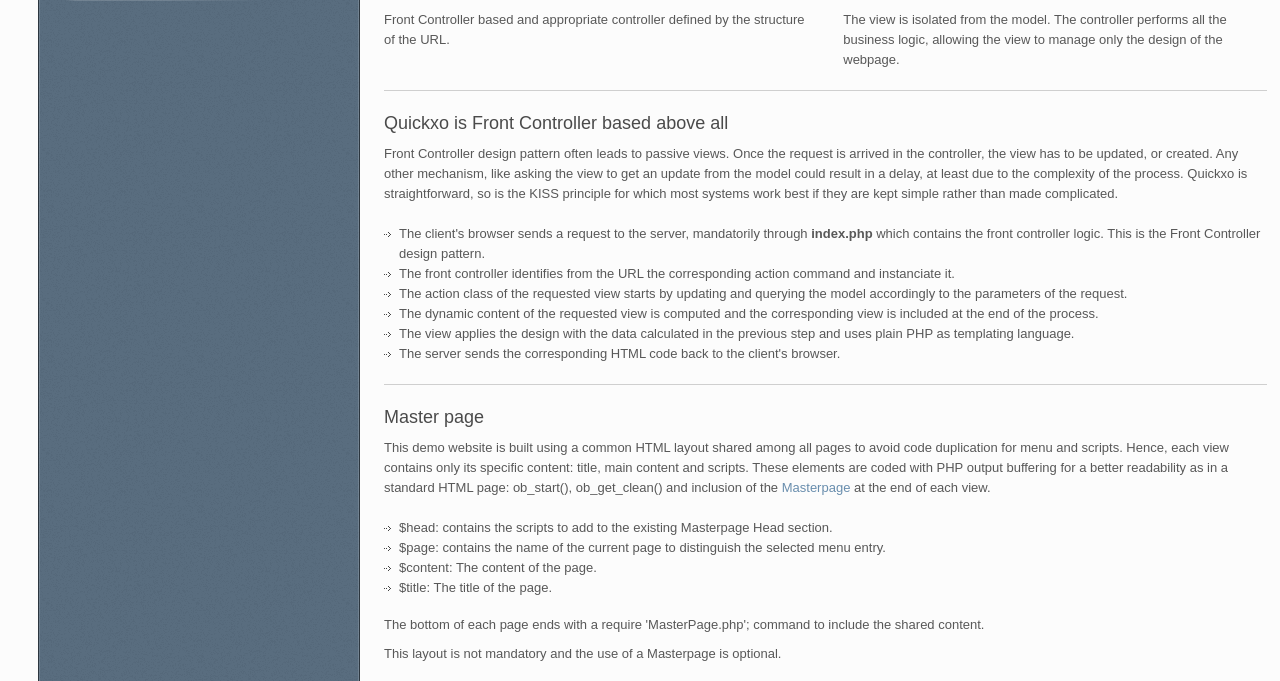
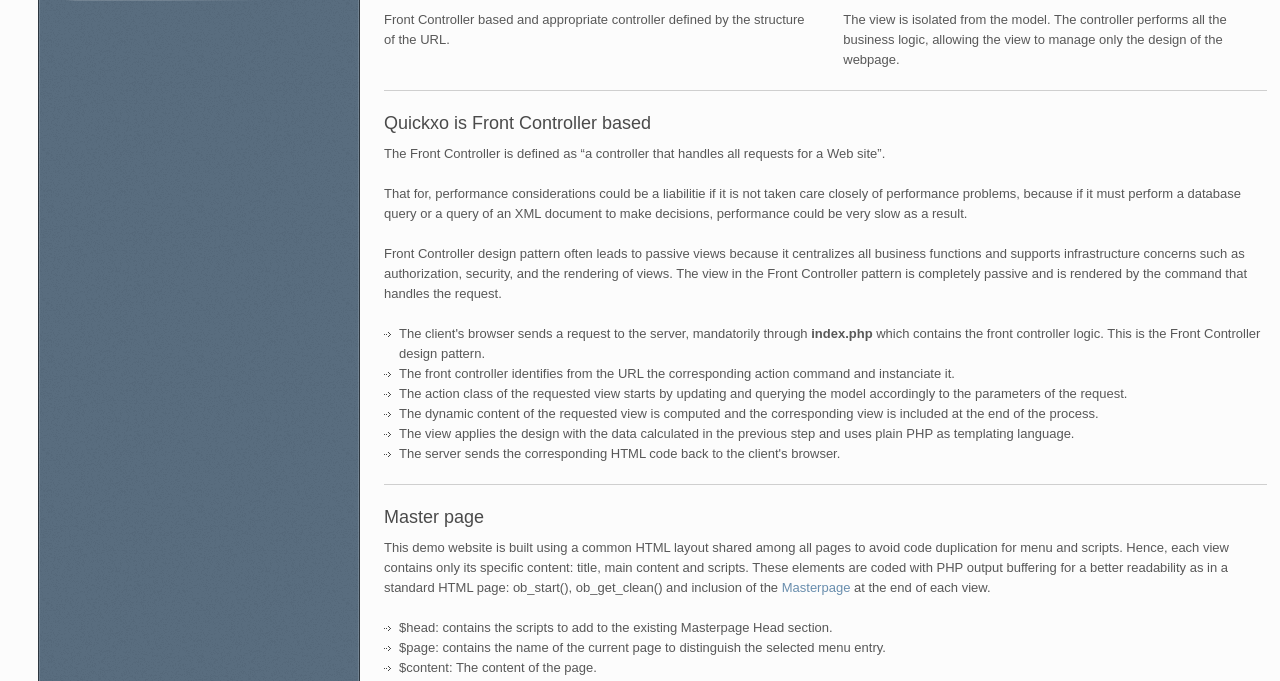
Before and after one commit to Quickxo/Quickxo-Demo, a PHP site: page /Quickxo/ in a window 1280 px wide. Shown: the part 350-1031 px from the top of the page. Run offline with PHP 8.4, Linux system fonts and the light colour scheme.

Commit message:
Initial commit

```diff
--- a/views/HomeView.php
+++ b/views/HomeView.php
@@ -39,14 +39,21 @@ all the business logic, allowing the view to manage only the design of the webpa
 <div class="clear"></div>
 <div class="line"></div>
 
-<h3>Quickxo is Front Controller based above all</h3>
-<p>Front Controller design pattern often leads to
-passive views. Once the request is arrived in the controller,
-the view has to be updated, or created. Any other mechanism, like
-asking the view to get an update from the model could result
-in a delay, at least due to the complexity of the process.
-Quickxo is straightforward, so is the KISS principle for which
-most systems work best if they are kept simple rather than made complicated.</p>
+<h3>Quickxo is Front Controller based</h3>
+
+<p>The Front Controller is defined as “a controller that handles
+all requests for a Web site”.</p>
+
+<p>That for, performance considerations could be a liabilitie
+if it is not taken care closely of performance problems, because if
+it must perform a database query or a query of an XML document to make decisions,
+performance could be very slow as a result.</p>
+
+<p>Front Controller design pattern often leads to passive views because
+it centralizes all business functions and supports infrastructure
+concerns such as authorization, security, and the rendering of views.
+The view in the Front Controller pattern is completely passive and is rendered by
+the command that handles the request.</p>
 
 <ul>
 	<li>The client's browser sends a request to the server, mandatorily through <b>index.php</b> which contains the front controller logic. This is
@@ -92,12 +99,12 @@ to include the shared content.<br><br>
 <h3>Model</h3>
 <ul class="popular-posts">
 	<li>
-		<a href="https://github.com/Quickxo/Quickxo/tree/master/models"><img src="public/images/art/folder.png" alt="" /></a>
-		<h5><a href="https://github.com/Quickxo/Quickxo/tree/master/models">Folder: models</a></h5>
+		<a href="https://github.com/Quickxo/Quickxo-Demo/tree/master/models"><img src="public/images/folder.png" alt="" /></a>
+		<h5><a href="https://github.com/Quickxo/Quickxo-Demo/tree/master/models">Folder: models</a></h5>
 		<span>Class: Db</span>
 	</li>
 	<li>
-		<a href="https://www.sqlite.org/"><img src="public/images/art/sqlite.png" alt="" /></a>
+		<a href="https://www.sqlite.org/"><img src="public/images/sqlite.png" alt="" /></a>
 		<h5><a href="https://www.sqlite.org/">Database: SQLite 3</a></h5>
 		<span>Northwind</span>
 	</li>
@@ -107,14 +114,14 @@ to include the shared content.<br><br>
 <h3>View</h3>
 <ul class="popular-posts">
 	<li>
-		<a href="https://github.com/Quickxo/Quickxo/tree/master/views"><img src="public/images/art/folder.png" alt="" /></a>
-		<h5><a href="https://github.com/Quickxo/Quickxo/tree/master/views">Folder: views</a></h5>
+		<a href="https://github.com/Quickxo/Quickxo-Demo/tree/master/views"><img src="public/images/folder.png" alt="" /></a>
+		<h5><a href="https://github.com/Quickxo/Quickxo-Demo/tree/master/views">Folder: views</a></h5>
 		<span>Class: None</span>
 		<span>Plain PHP, HTML, CSS, Javascript</span>
 	</li>
 	<li>
-		<a href="https://github.com/Quickxo/Quickxo/tree/master/public"><img src="public/images/art/folder.png" alt="" /></a>
-		<h5><a href="https://github.com/Quickxo/Quickxo/tree/master/public">Folder: public</a></h5>
+		<a href="https://github.com/Quickxo/Quickxo-Demo/tree/master/public"><img src="public/images/folder.png" alt="" /></a>
+		<h5><a href="https://github.com/Quickxo/Quickxo-Demo/tree/master/public">Folder: public</a></h5>
 		<span>Class: None</span>
 		<span>Images, CSS, Javascript, resources</span>
 	</li>
@@ -125,25 +132,25 @@ to include the shared content.<br><br>
 <h3>Controller</h3>
 <ul class="popular-posts">
 	<li>
-		<a href="https://github.com/Quickxo/Quickxo/blob/master/index.php"><img src="public/images/art/file.png" alt="" /></a>
-		<h5><a href="https://github.com/Quickxo/Quickxo/blob/master/index.php">File: index.php</a></h5>
+		<a href="https://github.com/Quickxo/Quickxo-Demo/blob/master/index.php"><img src="public/images/file.png" alt="" /></a>
+		<h5><a href="https://github.com/Quickxo/Quickxo-Demo/blob/master/index.php">File: index.php</a></h5>
 		<span>Class: None</span><br />
 		<span>Front Controller</span>
 	</li>
 	<li>
-		<a href="https://github.com/Quickxo/Quickxo/tree/master/controllers"><img src="public/images/art/folder.png" alt="" /></a>
-		<h5><a href="https://github.com/Quickxo/Quickxo/tree/master/controllers">Folder: controllers</a></h5>
+		<a href="https://github.com/Quickxo/Quickxo-Demo/tree/master/controllers"><img src="public/images/folder.png" alt="" /></a>
+		<h5><a href="https://github.com/Quickxo/Quickxo-Demo/tree/master/controllers">Folder: controllers</a></h5>
 		<span>Class: Controller</span>
 	</li>
 	<li>
-		<a href="https://github.com/Quickxo/Quickxo/tree/master/commands"><img src="public/images/art/folder.png" alt="" /></a>
-		<h5><a href="https://github.com/Quickxo/Quickxo/tree/master/commands">Folder: commands</a></h5>
+		<a href="https://github.com/Quickxo/Quickxo-Demo/tree/master/controllers/commands"><img src="public/images/folder.png" alt="" /></a>
+		<h5><a href="https://github.com/Quickxo/Quickxo-Demo/tree/master/controllers/commands">Folder: commands</a></h5>
 		<span>Class: Command</span>
 		<span>Class: Any extended from Command</span>
 	</li>
 	<li>
-		<a href="https://github.com/Quickxo/Quickxo/tree/master/commands/classes"><img src="public/images/art/folder.png" alt="" /></a>
-		<h5><a href="https://github.com/Quickxo/Quickxo/tree/master/commands/classes">Folder: classes</a></h5>
+		<a href="https://github.com/Quickxo/Quickxo-Demo/tree/master/controllers/commands/classes"><img src="public/images/folder.png" alt="" /></a>
+		<h5><a href="https://github.com/Quickxo/Quickxo-Demo/tree/master/controllers/commands/classes">Folder: classes</a></h5>
 		<span>Class: Dedicated location for controllers helper classes</span>
 	</li>
 </ul>
```
Lines whose indentation alone changed are shown as unchanged.
